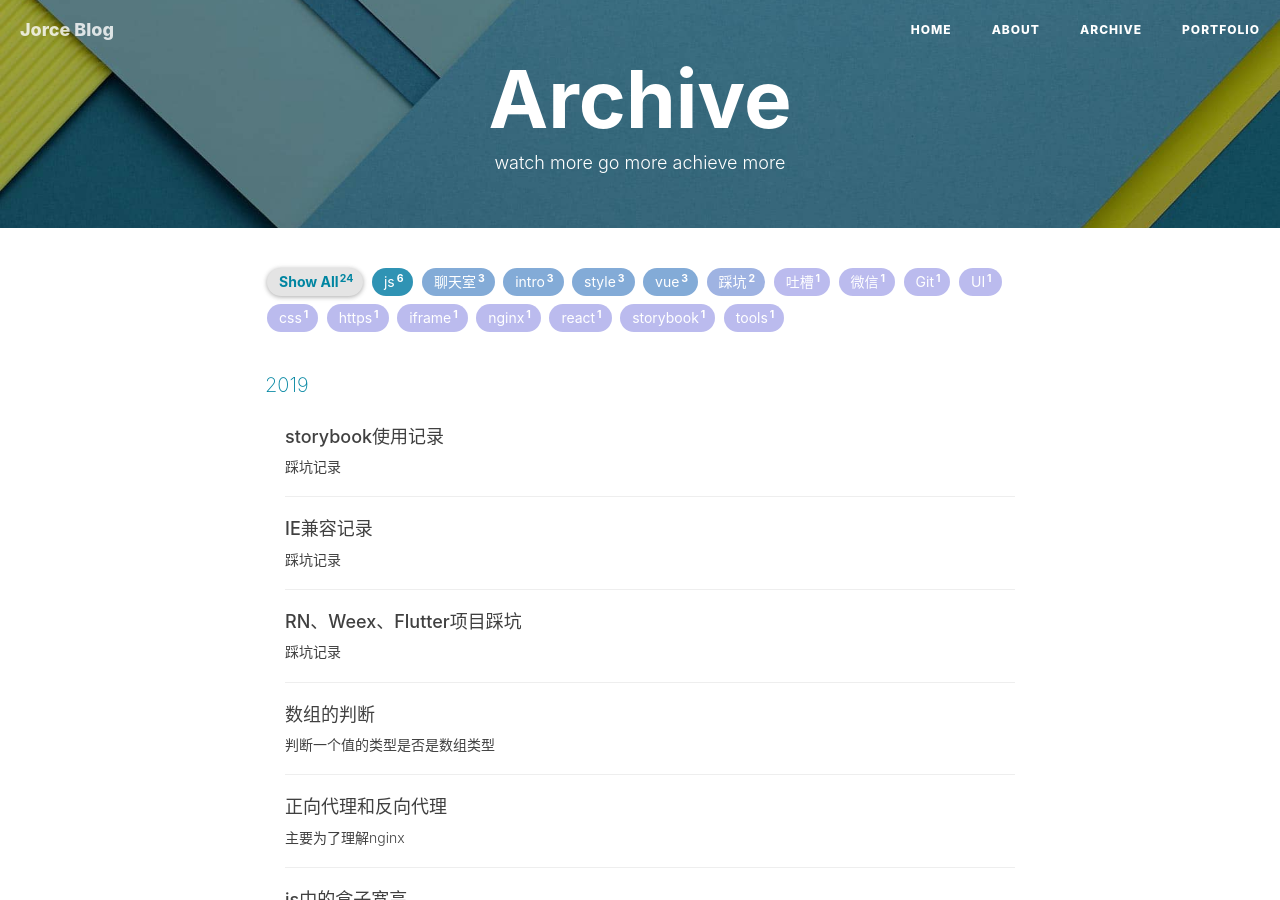
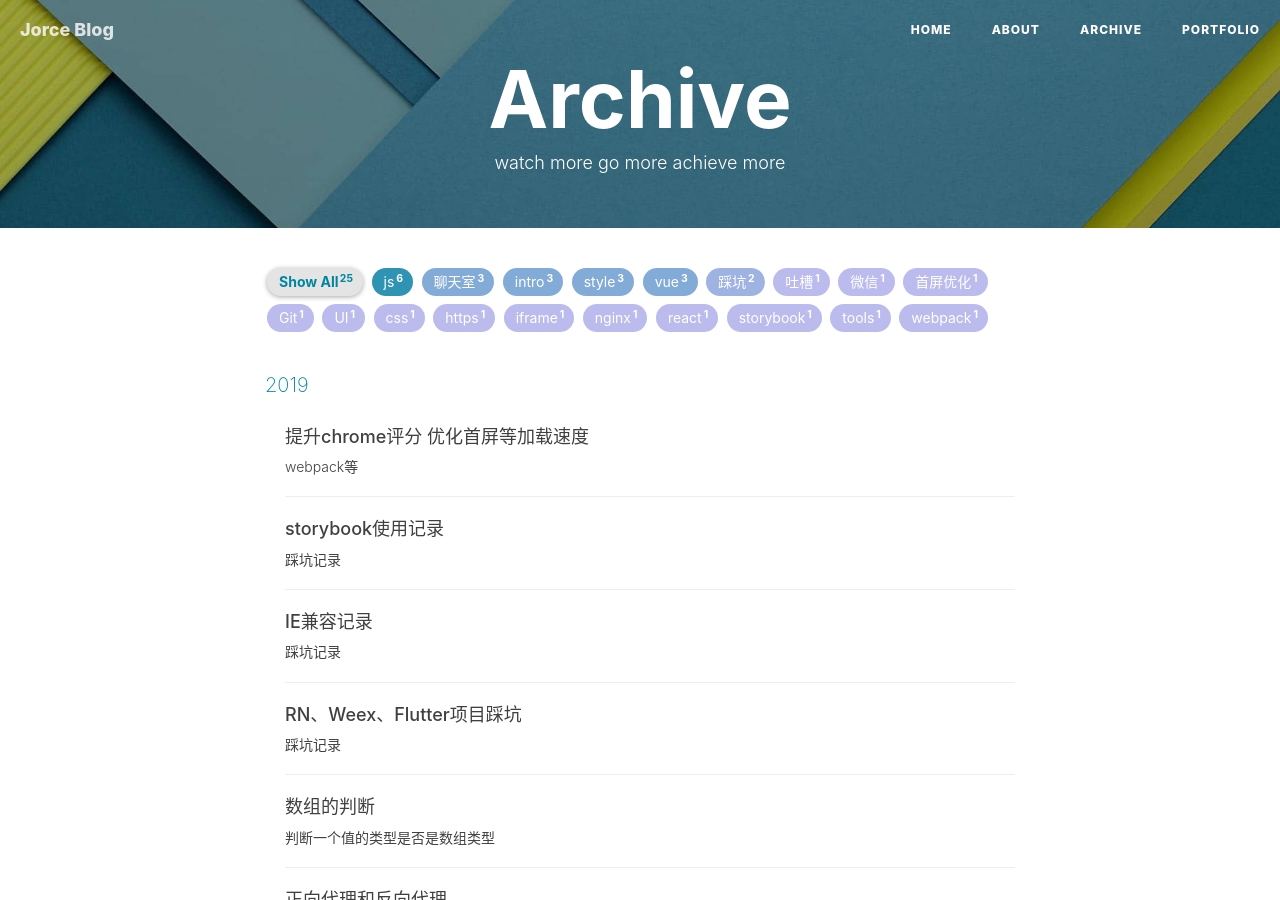
Before and after one commit to Jorce-Li/Jorce-Li.github.io, a Jekyll site: the page built from archive.html, in a window 1280 px wide and 900 px high. Built offline with Jekyll 4.4.1, drawn with Linux system fonts in a browser that asks for light colours; nearby versions of some CDN libraries; comment, search, counter and statistics services are not loaded; part of the change alters nothing that is shown.

Commit message:
update new post

````diff
--- a/_config.yml
+++ b/_config.yml
@@ -39,6 +39,7 @@ anchorjs: true                          # if you want to customize anchor. check
 # make sure you have this gem installed
 # `$ gem install jekyll-paginate`
 plugins: [jekyll-paginate]
+gems: [jekyll-paginate]
 
 
 
--- /dev/null
+++ b/_posts/2019-9-23-make website faster.md
@@ -0,0 +1,81 @@
+---
+layout: post
+title: "提升chrome评分 优化首屏等加载速度"
+subtitle: 'webpack等'
+author: "Jorce"
+header-style: text
+tags:
+  - webpack
+  - 首屏优化
+---
+
+Update:首屏优化
+
+---
+
+最近公司项目遇到的问题是要提升网站的首屏加载速度以及chrome的评分。
+本项目是二次开发，他们旧网站的评分是40/15(destop/mobile) => 90/75
+
+看到这个分差距的时候，吓了一跳，因为之前没用过这个评分，也没仔细做过首屏优化，所以在公司fullstack的帮助下进行了这次浩瀚的工程。
+
+## index.hbs的所有文件按需加载
+
+```js
+export const loadJS = (src, id) => {
+  return !document.getElementById(id) && new Promise((resolve) => {
+    const mapJs = document.createElement('script');
+    mapJs.type = 'text/javascript';
+    mapJs.src = src;
+    mapJs.onload = resolve;
+    mapJs.id = id;
+    document.body.appendChild(mapJs);
+  });
+};
+
+export const loadCss = (src, id) => {
+  return !document.getElementById(id) && new Promise((resolve) => {
+    const css = document.createElement('link');
+    css.rel = 'stylesheet';
+    css.href = src;
+    css.id = id;
+    css.onload = resolve;
+    document.head.appendChild(css);
+  });
+};
+```
+
+然后在使用该scirpt或css的地方进行引入就好了，注意的点是不要重复加载 所以使用了id
+
+## 使用loadable进行按需加载
+
+之前使用vue的项目中，vue-router已经有了按需加载的封装，本次使用react，所以另外使用了loadable进行按需加载
+
+```js
+  //在需要引入的组件或页面使用loadable进行初始化
+  import loadable from '@loadable/component';
+  const PopupForm = loadable(() => import('@components/PopupForm'));
+  //在 init app 中 使用loadableReady 进行包裹使其生效
+  import { loadableReady } from '@loadable/component';
+  loadableReady(() => {
+    hydrate(
+      <App store={store} />,
+      document.getElementById('app')
+    );
+  });
+  //在webapck plugin中初始化
+  const LoadablePlugin = require('@loadable/webpack-plugin');
+  new LoadablePlugin(),
+```
+
+## 使用react-lazyload进行图片懒加载
+
+```js
+    //对于footer header等下拉的组件 直接进行包裹
+    //对于图片也是一样 直接包裹img标签即可，这要求网站预先要使用相同的img组件 最为快捷
+    import LazyLoad from 'react-lazyload';
+    <LazyLoad height={665} offset={200}>
+      <Footer />
+    </LazyLoad>
+```
+
+##
````
